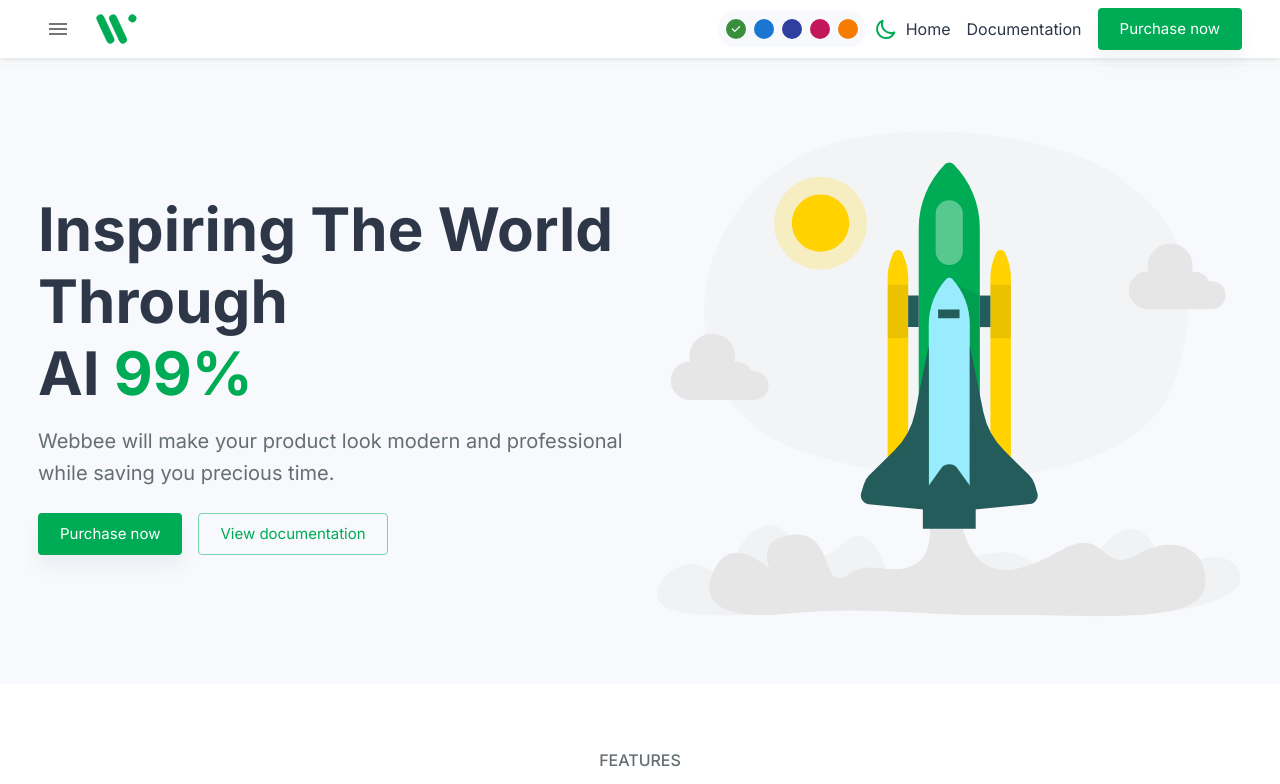
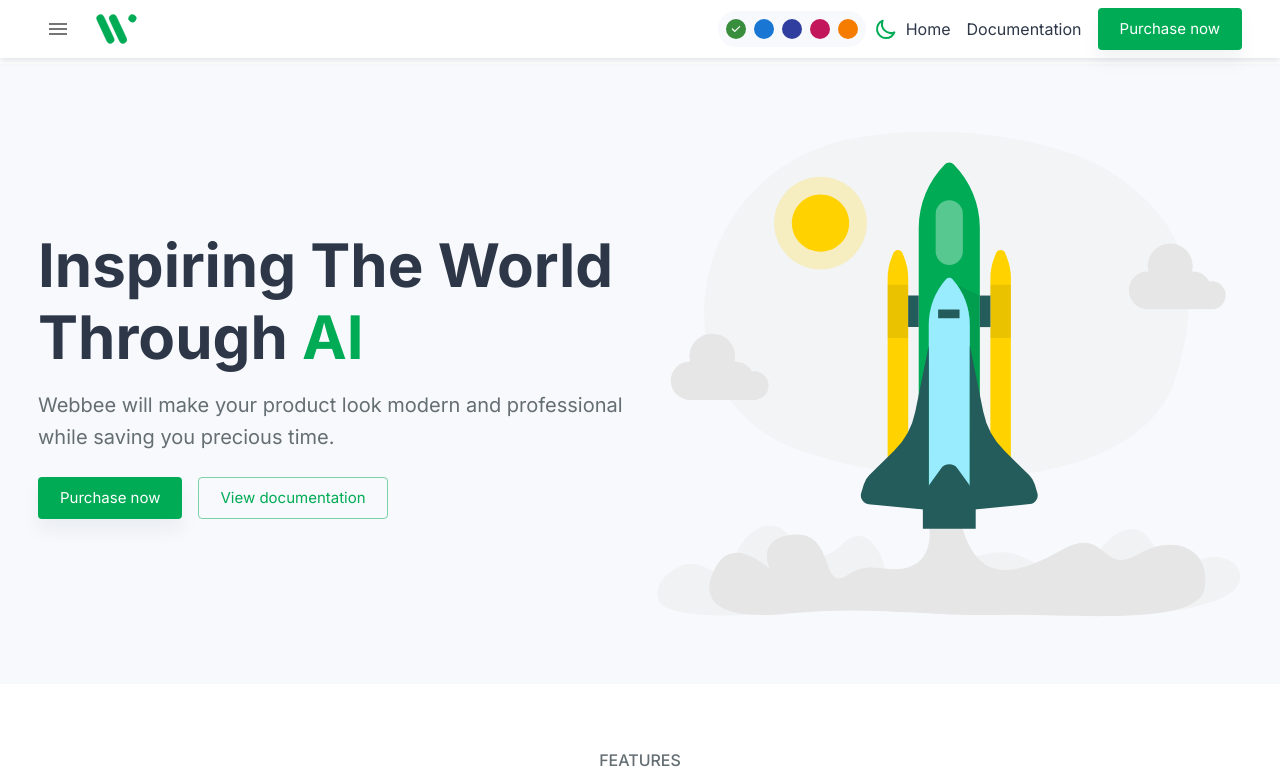
Before and after one commit to Saidiibrahim/webbee-main, a React (Create React App) app: page / in a window 1280 px wide. Shown: the top 784 px of the page. Built offline with nearby package versions, Linux system fonts and the light colour scheme.

Commit message:
Updated hero 😜

```diff
--- a/src/views/landingPages/Home/components/Hero/Hero.js
+++ b/src/views/landingPages/Home/components/Hero/Hero.js
@@ -26,15 +26,15 @@ const Hero = () => {
                 fontWeight: 700,
               }}
             >
-              Inspiring The World Through
+              Inspiring The World
               <br />
-              AI{' '}
+              Through{' '}
               <Typography
                 color={'primary'}
                 component={'span'}
                 variant={'inherit'}
               >
-                99%
+                AI
               </Typography>
             </Typography>
           </Box>
```
